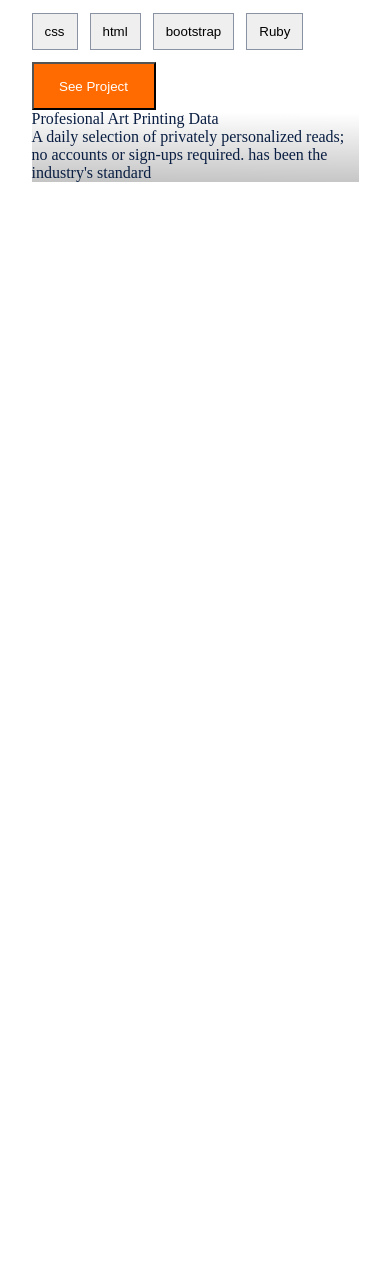
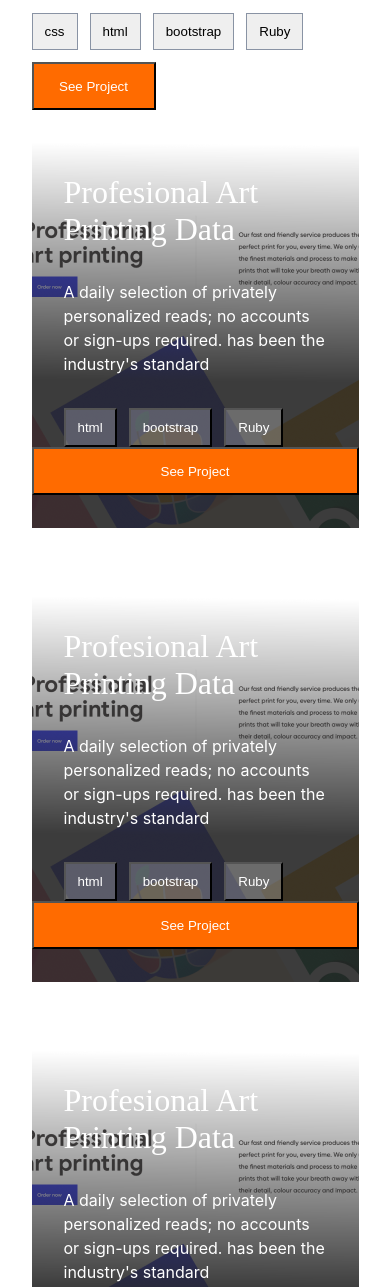
Before and after one commit to stevenmukama/Portfoliomodule1, a website: page index.html in a window 390 px wide. Shown: the part 1267-2554 px from the top of the page. Before the commit the page ends 1513 px from the top, so only its background shows below. Drawn offline with Linux system fonts and the light colour scheme.

Commit message:
portfolio

```diff
--- a/index.html
+++ b/index.html
@@ -58,18 +58,88 @@
                 </li>
                 <button class="button5"> See Project</button>
                 <section class="listproject">
-                <p class="art">Profesional Art Printing Data</p>
-                <p class="daily"> A daily selection of privately personalized reads; no accounts or sign-ups required. has been the
-                    industry's standard</p>
+                    <p class="art">Profesional Art Printing Data</p>
+                    <p class="daily"> A daily selection of privately personalized reads; no accounts or sign-ups
+                        required. has been the
+                        industry's standard</p>
+                    <li class="listbutton2">
+                        <ul><button class="button6"> html</button></ul>
+                        <ul><button class="button7"> bootstrap</button></ul>
+                        <ul><button class="button8"> Ruby</button></ul>
+                    </li>
+                    <button class="button9"> See Project</button>
                 </section>
-                <!-- <img src="secondimage.png"> -->
-                <!-- <img src="secondimage.png">
-                <img src="secondimage.png">
-                <img src="secondimage.png">
-                <img src="secondimage.png"> -->
+                <section class="listproject">
+                    <p class="art">Profesional Art Printing Data</p>
+                    <p class="daily"> A daily selection of privately personalized reads; no accounts or sign-ups
+                        required. has been the
+                        industry's standard</p>
+                    <li class="listbutton2">
+                        <ul><button class="button6"> html</button></ul>
+                        <ul><button class="button7"> bootstrap</button></ul>
+                        <ul><button class="button8"> Ruby</button></ul>
+                    </li>
+                    <button class="button9"> See Project</button>
+                </section>
+
+                <section class="listproject">
+                    <p class="art">Profesional Art Printing Data</p>
+                    <p class="daily"> A daily selection of privately personalized reads; no accounts or sign-ups
+                        required. has been the
+                        industry's standard</p>
+                    <li class="listbutton2">
+                        <ul><button class="button6"> html</button></ul>
+                        <ul><button class="button7"> bootstrap</button></ul>
+                        <ul><button class="button8"> Ruby</button></ul>
+                    </li>
+                    <button class="button9"> See Project</button>
+                </section>
+
+                <section class="listproject">
+                    <p class="art">Profesional Art Printing Data</p>
+                    <p class="daily"> A daily selection of privately personalized reads; no accounts or sign-ups
+                        required. has been the
+                        industry's standard</p>
+                    <li class="listbutton2">
+                        <ul><button class="button6"> html</button></ul>
+                        <ul><button class="button7"> bootstrap</button></ul>
+                        <ul><button class="button8"> Ruby</button></ul>
+                    </li>
+                    <button class="button9"> See Project</button>
+                </section>
+                <section class="listproject">
+                    <p class="art">Profesional Art Printing Data</p>
+                    <p class="daily"> A daily selection of privately personalized reads; no accounts or sign-ups
+                        required. has been the
+                        industry's standard</p>
+                    <li class="listbutton2">
+                        <ul><button class="button6"> html</button></ul>
+                        <ul><button class="button7"> bootstrap</button></ul>
+                        <ul><button class="button8"> Ruby</button></ul>
+                    </li>
+                    <button class="button9"> See Project</button>
+                </section>
+                <section class="listproject">
+                    <p class="art">Profesional Art Printing Data</p>
+                    <p class="daily"> A daily selection of privately personalized reads; no accounts or sign-ups
+                        required. has been the
+                        industry's standard</p>
+                    <li class="listbutton2">
+                        <ul><button class="button6"> html</button></ul>
+                        <ul><button class="button7"> bootstrap</button></ul>
+                        <ul><button class="button8"> Ruby</button></ul>
+                    </li>
+                    <button class="button9"> See Project</button>
+                </section>
             </div>
             </div>
         </section>
+        <h3>About me</h3>
+        <p class="footer">Hello I’m a software developer! I can help you build a product , feature or website Look
+            through some of my
+            work and experience! If you like what you see and have a project you need coded, don’t hestiate to contact
+            me.</p>
+        <button class="resume">My Resume</button>
 </body>
 
 </html>
--- a/style.css
+++ b/style.css
@@ -27,6 +27,8 @@
     height: 2rem;
   }
 
+  h3,
+  .footer,
   .textsection {
     background: #1c1a19;
     background-image: url("Group.svg");
@@ -90,12 +92,6 @@
     padding: 4rem;
   }
 
-  h1,
-  h2,
-  p {
-    color: #091e42;
-  }
-
   .recent {
     width: 327px;
     height: 83px;
@@ -104,6 +100,7 @@
     font-weight: 400;
     font-size: 40px;
     line-height: 52px;
+    color: #091e42;
   }
 
   .gridcontainer1 {
@@ -116,6 +113,7 @@
     font-weight: 400;
     font-size: 32px;
     line-height: 44px;
+    color: #091e42;
   }
 
   .selection {
@@ -124,6 +122,7 @@
     font-weight: 400;
     font-size: 16px;
     line-height: 24px;
+    color: #091e42;
   }
 
   .listbutton {
@@ -153,5 +152,75 @@
   .listproject {
     background-image: url("secondimage.png");
     background-repeat: no-repeat;
+    margin-top: 2rem;
+    height: 50vh;
+  }
+
+  .art {
+    margin: 2rem;
+    font-size: 2rem;
+    font-weight: 400;
+    font-size: 32px;
+  }
+
+  .daily,
+  .art {
+    color: #ffff;
+  }
+
+  .daily {
+    font-family: 'Inter';
+    font-style: normal;
+    font-weight: 400;
+    font-size: 16px;
+    line-height: 24px;
+    margin: 2rem;
+  }
+
+  .button6,
+  .button7,
+  .button8 {
+    background: rgba(255, 255, 255, 0.24);
+    padding: 10px 12px;
+  }
+
+  .listbutton2 {
+    margin-right: 1rem;
+    display: flex;
+    gap: 12px;
+    display: flex;
+    margin-top: 2rem;
+    margin-left: 2rem;
+    margin-right: 2rem;
+    list-style: none;
+  }
+
+  .button9 {
+    /* height: auto; */
+    background: #ff6b00;
+    padding: 12px;
+    width: 100%;
+    height: 48px;
+    color: #fff;
+    margin-bottom: 1rem;
+  }
+
+  .button6,
+  .button7,
+  .button8 {
+    color: #fff;
+  }
+
+  h3,
+  .footer
+    {
+    background: #1c1a19;
+    background-image: url("Group.svg");
+    background-repeat: no-repeat;
+    background-position: 100% 120%;
+  }
+  .resume{
+    color: #fff;
+    background: #ff6b00;
   }
 }
```
